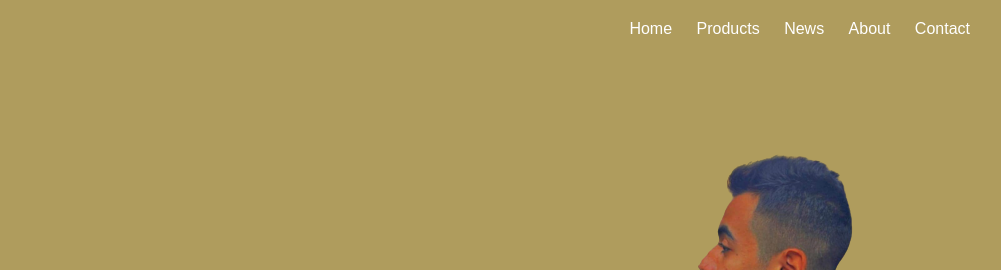
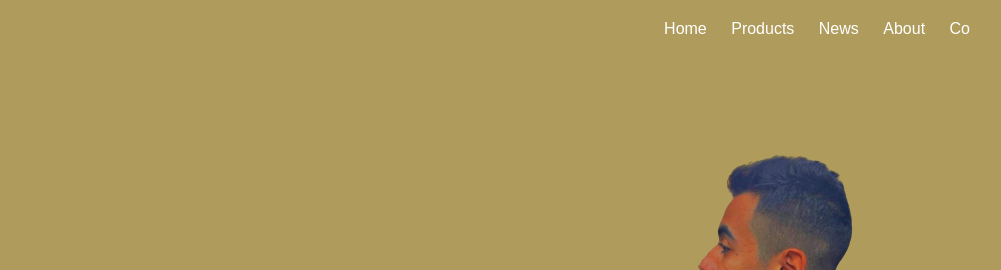
Before and after one commit to johnhany55/johnhany, a plain HTML site: page index.html in a window 1280 px wide. Shown: the top 270 px of the page, 172-1173 px from the left. Drawn offline with Linux system fonts and the light colour scheme.

Commit message:
Update index.html

```diff
--- a/index.html
+++ b/index.html
@@ -15,7 +15,7 @@
 <li><a href="#">Products</a></li>
 <li><a href="#">News</a></li>
 <li><a href="#">About</a></li>
-<li><a href="#">Contact</a></li>
+<li><a href="#">Co</a></li>
 </ul>
         </header>
   <div class="content">
```
